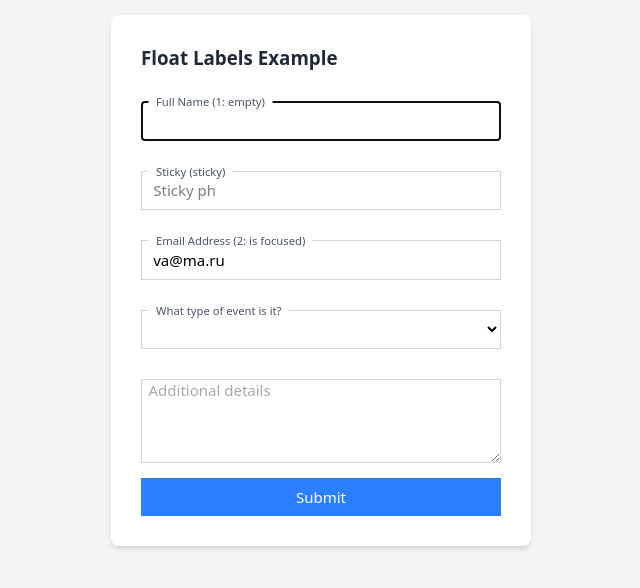
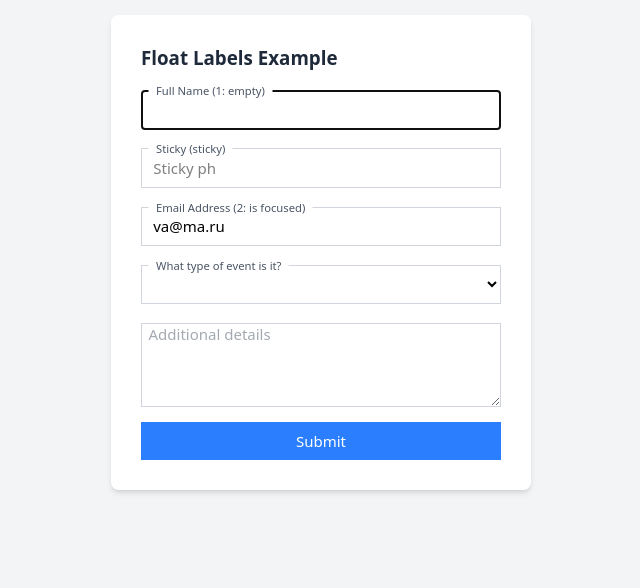
Before and after one commit to unlight/tailwind-float-label, a website built with Vite: page index.html in a window 1280 px wide. Shown: the whole page, without its empty margins (319-959 px from the left). Built offline with nearby package versions, Linux system fonts and the light colour scheme.

Commit message:
chore: Minor fixing grid template

```diff
--- a/src/float-label.css
+++ b/src/float-label.css
@@ -2,7 +2,8 @@
   .float-container {
     display: grid;
     grid-template-columns: 1fr;
-    grid-template-rows: 1rem 1fr;
+    grid-template-rows: --spacing(1) 1fr;
+    /* min-content*/
 
     &.float-always .float-label,
     /* Label when input has no value and focused */
```
